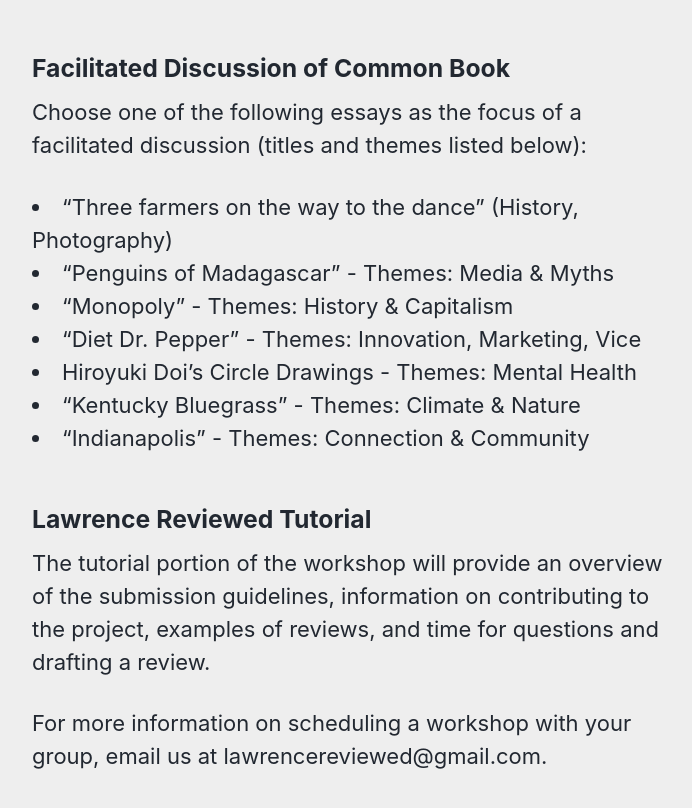
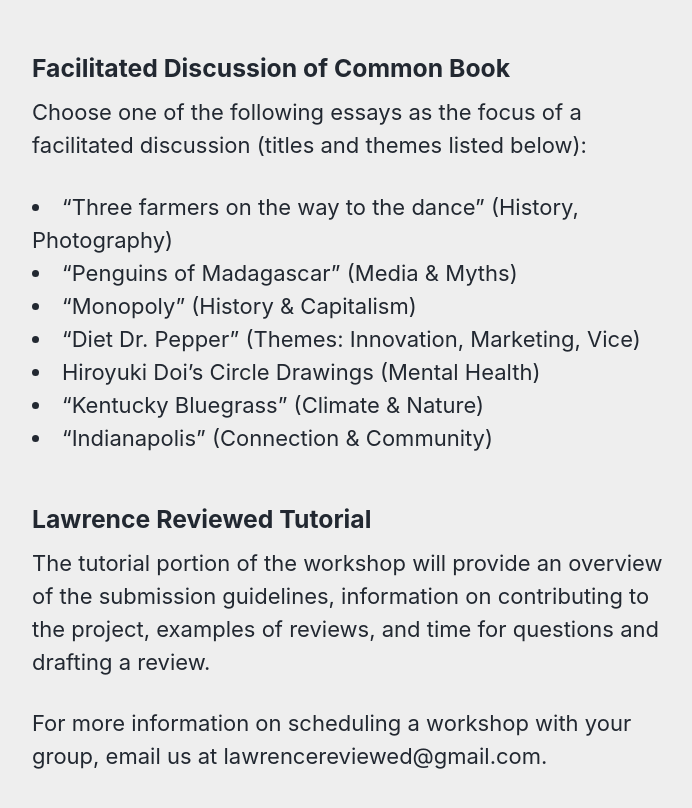
Before and after one commit to idrhku/lawrence-reviewed, a Jekyll site: the page built from _pages/workshops.md, in a window 1280 px wide and 900 px high, scrolled down 755 px. Shown: the top 808 px of the window, without its empty margins (290-982 px from the left). Built offline with Jekyll 4.4.1, drawn with Linux system fonts in a browser that asks for light colours; cached includes are drawn as plain includes.

Commit message:
Update workshops.md

```diff
--- a/_pages/workshops.md
+++ b/_pages/workshops.md
@@ -24,12 +24,12 @@
 Choose one of the following essays as the focus of a facilitated discussion (titles and themes listed below):
 <br>
 <li>“Three farmers on the way to the dance” (History, Photography)</li>
-<li>“Penguins of Madagascar” - Themes: Media & Myths</li>
-<li>“Monopoly” - Themes: History & Capitalism</li>
-<li>“Diet Dr. Pepper”  - Themes: Innovation, Marketing, Vice</li>
-<li> Hiroyuki Doi’s Circle Drawings - Themes: Mental Health </li>
-<li>“Kentucky Bluegrass” - Themes: Climate & Nature</li>
-<li>“Indianapolis” - Themes: Connection & Community</li>
+<li>“Penguins of Madagascar” (Media & Myths)</li>
+<li>“Monopoly” (History & Capitalism)</li>
+<li>“Diet Dr. Pepper” (Themes: Innovation, Marketing, Vice)</li>
+<li> Hiroyuki Doi’s Circle Drawings (Mental Health)</li>
+<li>“Kentucky Bluegrass” (Climate & Nature)</li>
+<li>“Indianapolis” (Connection & Community)</li>
 
 <h3>Lawrence Reviewed Tutorial</h3>
 
```
